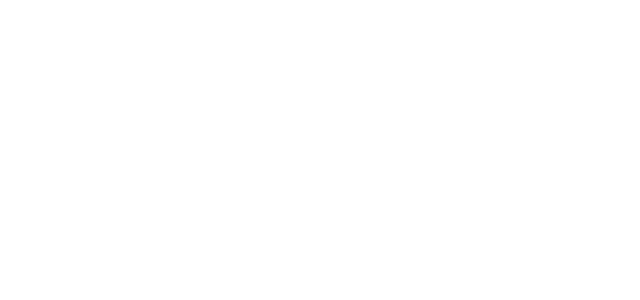
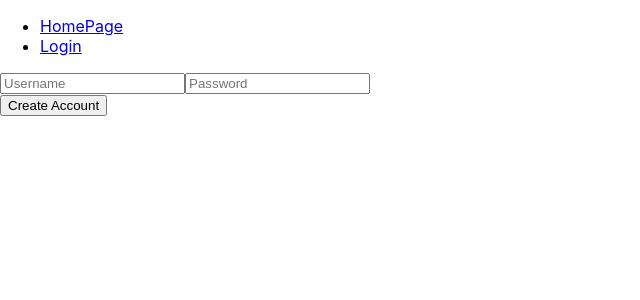
Before and after one commit to DripSwag/Gatcha, a React (Create React App) app in the folder frontend/: page /createAccount in a window 1280 px wide. Before the commit this address had no page. Shown: the top 300 px of the page, without its empty margins (0-640 px from the left). Built offline with nearby package versions, Linux system fonts and the light colour scheme.

Commit message:
Added create user page

```diff
--- a/frontend/src/App.jsx
+++ b/frontend/src/App.jsx
@@ -4,6 +4,7 @@
 import HomePage from './pages/HomePage';
 import Layout from './pages/Layout'
 import UserHomePage from './pages/UserHomePage';
+import CreateAccount from './pages/CreateAccount';
 
 function App() {
   return (
@@ -12,6 +13,7 @@
         <Route path="/" element={<Layout />}>
           <Route index element={<HomePage />} />
           <Route path="login" element={<Login />} />
+          <Route path="createAccount" element={<CreateAccount />} />
           <Route path="homepage" element={<UserHomePage />} />
         </Route>
       </Routes>
--- /dev/null
+++ b/frontend/src/pages/CreateAccount.jsx
@@ -0,0 +1,35 @@
+import { useNavigate } from "react-router-dom"
+import { useState } from "react"
+
+function CreateAccount(){
+	const navigate = useNavigate()
+	const [username, setUsername] = useState(undefined)
+	const [password, setPassword] = useState(undefined)
+
+	const post = async () => {
+		const response = await fetch("http://127.0.0.1:8000/api/users/", {
+			method: "POST",
+			headers: {
+				"Content-Type": "application/json"
+			},
+			body: JSON.stringify({
+				"username":	username,
+				"password": password
+			})
+		})
+		if(response.status === 400){
+			console.log("Nope")
+		}
+	}
+
+  return(
+	<div>
+	  <form>
+		<input type="text" placeholder="Username" onChange={(event) => {setUsername(event.target.value)}}></input>
+		<input type="text" placeholder="Password" onChange={(event) => {setPassword(event.target.value)}}></input>
+	  </form>
+	  <button onClick={post}>Create Account</button>
+	</div>
+  )
+}
+export default CreateAccount;
--- a/frontend/src/pages/Login.jsx
+++ b/frontend/src/pages/Login.jsx
@@ -36,11 +36,12 @@
 
 	return(
 		<div>
-			<form>
-				<input type="text" placeholder="Username" onChange={(event) => {setUsername(event.target.value)}}></input>
-				<input type="text" placeholder="Password" onChange={(event) => {setPassword(event.target.value)}}></input>
-			</form>
-			<button onClick={idCheck}>Login</button>
+		  <form>
+		    <input type="text" placeholder="Username" onChange={(event) => {setUsername(event.target.value)}}></input>
+			<input type="text" placeholder="Password" onChange={(event) => {setPassword(event.target.value)}}></input>
+		  </form>
+		  <button onClick={idCheck}>Login</button>
+		  <button onClick={() => {navigate("/createAccount")}}>Create Account</button>
 		</div>
 	)
 }
```
Also changed, not shown: 1 other file (tests, documents, lock files or other folders).
